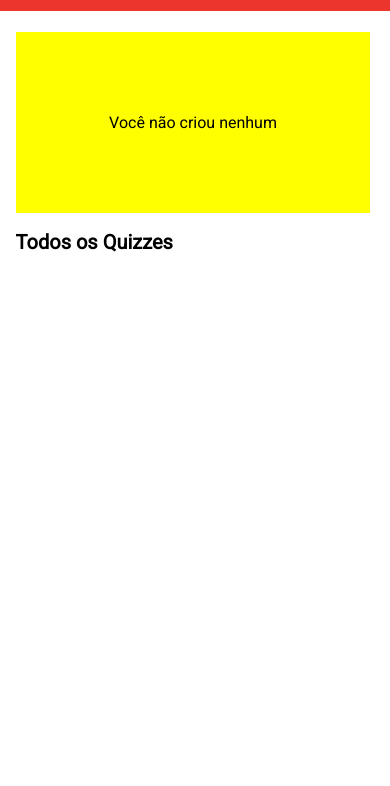
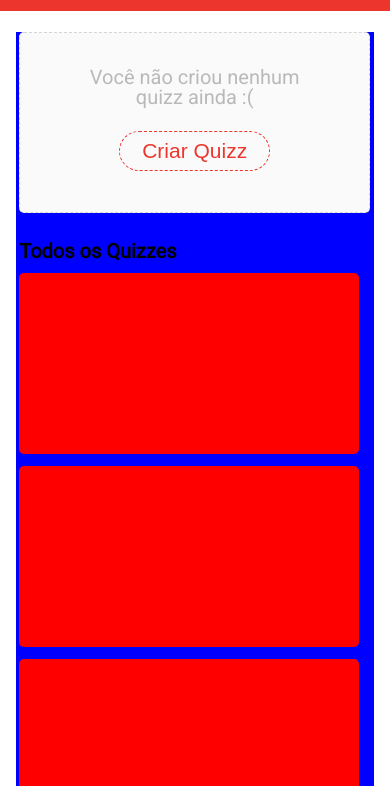
Before and after one commit to bartolomeusantos072/projeto6-buzzquiz, a plain HTML site: page index.html in a window 390 px wide. Shown: the part 58-844 px from the top of the page. Drawn offline with Linux system fonts and the light colour scheme.

Commit message:
layou mobile

```diff
--- a/css/style.css
+++ b/css/style.css
@@ -1,54 +1,94 @@
-body{
+body {
     font-family: 'Roboto';
 }
-header{
+
+header {
     width: 100%;
     height: 69px;
     background-color: #EC362D;
     position: fixed;
-    top:0;
+    top: 0;
     display: flex;
     justify-content: center;
     align-items: center;
 }
 
-.titulo{
+.titulo {
     color: #fff;
-    font-size:37px;
+    font-size: 37px;
     font-weight: bold;
 }
-main{
-  /* position: relative; */
-  margin-top: 90px;
-  /* display: flex;
-  flex-wrap: wrap;
-  align-items: center;
-  justify-content: center;
-  padding-top: 31px; */
 
+main {
+    margin: 90px 4%;
+    background-color: blue;
 }
-.criar-quiz{
+
+section {
     display: flex;
-    align-items: center;
-    justify-content: center;
-    width: 91vw;
-    height: 181px;
-    margin: 5% 0;
-    background-color: yellow;
+    flex-direction: column;
+    margin-bottom: 6%;
+    width: 100%;
 }
-section {
-    margin-left: 4%;
-}
-section h2{
+
+h2 {
     color: black;
     font-size: 20px;
     font-weight: bold;
+    margin: 6px 1%;
 }
-section todos-quizzes{
+
+.todos-quizzes,
+.seus-quizzes {
     display: flex;
     flex-wrap: wrap;
+    justify-content: flex-start;
+    align-items: center;
 }
 
-.todos-quizzes, .seus-quizzes{
+.quizz-item {
+    width: 340px;
+    height: 181px;
+    border-radius: 5px;
+    background-color: red;
+    margin: 6px 1%;
+}
 
+.criar-quiz {
+    margin: 0 1%;
+    display: flex;
+    flex-direction: column;
+    align-items: center;
+    justify-content: flex-start;
+    width: 90vw;
+    height: 181px;
+    background: #FAFAFA;
+    border: 1px dashed #D5D5D5;
+    box-sizing: border-box;
+    border-radius: 5px;
+    /* background-color: yellow; */
 }
+
+.criar-quiz span {
+    width: 250px;
+    height: 107px;
+    display: flex;
+    justify-content: center;
+    align-items: center;
+    text-align: center;
+    font-size: 20px;
+    color: #B9B9B9;
+}
+
+.criar-quiz button {
+    position: relative;
+    Width: 151px;
+    Height: 40px;
+    background: #FAFAFA;
+    border: 1px dashed #EC362D;
+    box-sizing: border-box;
+    border-radius: 50px;
+    font-size: 21px;
+    color: #EC362D;
+    margin-top: -9px;
+}
--- a/index.html
+++ b/index.html
@@ -1,5 +1,6 @@
 <!DOCTYPE html>
 <html lang="pt-br">
+
 <head>
     <meta charset="UTF-8">
     <meta http-equiv="X-UA-Compatible" content="IE=edge">
@@ -12,6 +13,7 @@
     <link href="https://fonts.googleapis.com/css2?family=Roboto" rel="stylesheet">
 
 </head>
+
 <body>
     <header>
         <h1 class="titulo">BuzzQuizz</h1>
@@ -19,7 +21,8 @@
     <main>
         <section>
             <div class="criar-quiz desativado">
-                <span>Você não criou nenhum </span>
+                <span>Você não criou nenhum quizz ainda :(</span>
+                <button><h3>Criar Quizz</h3></button>
             </div>
             <!-- <h2>Seus Quizzes</h2>
             <div class="seus-quizzes">
@@ -27,12 +30,20 @@
             </div> -->
         </section>
         <section>
-            <h2>Todos os Quizzes</h2>
+            <div class="subtitulo">
+                <h2>Todos os Quizzes</h2>
+            </div>
             <div class="todos-quizzes">
+                <div class="quizz-item"></div>
+                <div class="quizz-item"></div>
+                <div class="quizz-item"></div>
+                <div class="quizz-item"></div>
+                <div class="quizz-item"></div>
                 <div class="quizz-item"></div>
             </div>
         </section>
     </main>
 
 </body>
+
 </html>
```
